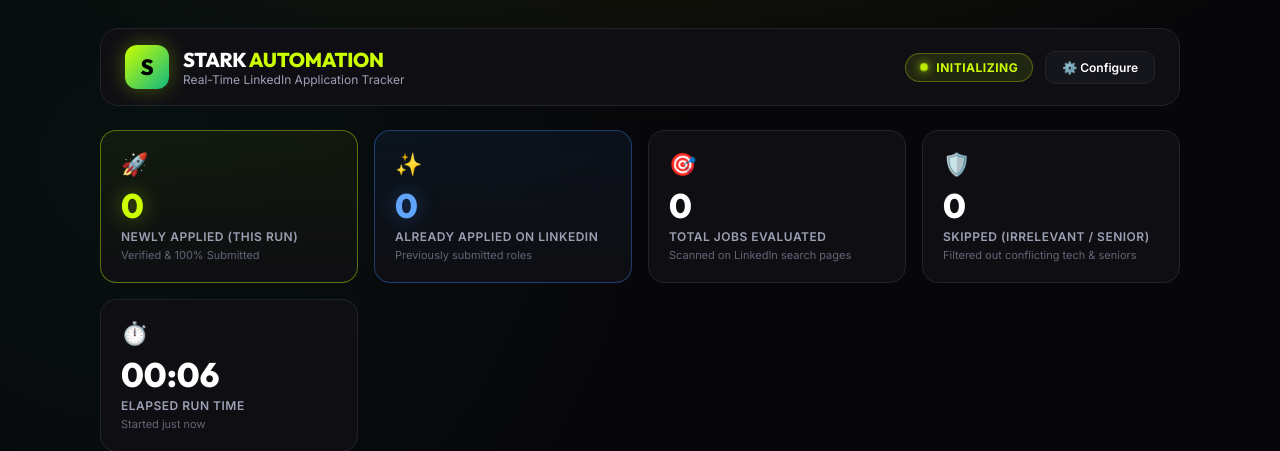
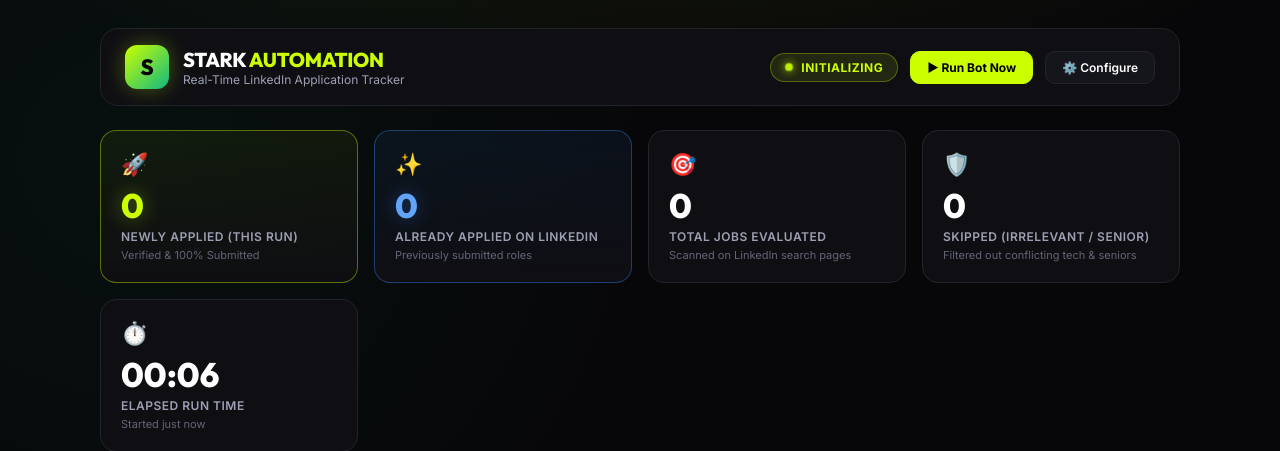
Before and after one commit to KaviiBarath/linkedin-job-ai, a Flask app: page /dashboard in a window 1280 px wide. Shown: the top 451 px of the page. Run offline with Flask 3, Linux system fonts and the light colour scheme; data that the repository does not hold is empty.

Commit message:
Fix localhost connection refused error, direct job_apply launcher and dashboard Run button

```diff
--- a/app.py
+++ b/app.py
@@ -13,7 +13,7 @@
 BASE_DIR = os.path.abspath(os.path.dirname(__file__))
 DATA_FILE = os.path.join(BASE_DIR, "user_config.txt")
 STATUS_FILE = os.path.join(BASE_DIR, "automation_status.json")
-BOT_SCRIPT = os.path.join(BASE_DIR, "run.py")
+BOT_SCRIPT = os.path.join(BASE_DIR, "job_apply.py")
 UPLOAD_FOLDER = os.path.join(BASE_DIR, "uploads")
 os.makedirs(UPLOAD_FOLDER, exist_ok=True)
 
@@ -101,8 +101,11 @@
         "summary_instruction": "Ready to launch automation."
     })
 
-@app.route('/submit', methods=['POST'])
+@app.route('/submit', methods=['GET', 'POST'])
 def submit_data():
+    if request.method == 'GET':
+        return redirect('/dashboard' if os.path.exists(STATUS_FILE) else '/')
+
     if request.method == 'POST':
         try:
             # 1. Handle uploaded resume file or fallback
@@ -185,8 +188,10 @@
             except Exception:
                 pass
 
-            # Launch automation runner in background
-            subprocess.Popen([sys.executable, BOT_SCRIPT], cwd=BASE_DIR)
+            # Launch automation runner in background with log redirection
+            log_path = os.path.join(BASE_DIR, "bot_execution.log")
+            log_f = open(log_path, "a", encoding="utf-8")
+            subprocess.Popen([sys.executable, "-u", BOT_SCRIPT], cwd=BASE_DIR, stdout=log_f, stderr=log_f)
 
             # Redirect immediately to the live monitoring dashboard
             return redirect('/dashboard')
@@ -195,6 +200,48 @@
             return f"<div style='background:#000;color:#ff4b4b;padding:40px;font-family:sans-serif;'><h1>Error: {e}</h1><a href='/' style='color:#ccff00;'>Go Back</a></div>"
     return redirect('/')
 
+@app.route('/start', methods=['GET', 'POST'])
+def start_bot():
+    """Starts or restarts the LinkedIn automation bot immediately using saved config."""
+    config = parse_existing_config()
+    roles = config.get("roles", "java developer fresher")
+    location = config.get("location", "Chennai, Tamil Nadu, India")
+    apply_mode = config.get("apply_mode", "both")
+    mode_label = {
+        "easy_apply": "Easy Apply (LinkedIn Native)",
+        "company_website": "Company Website (External Portals + AI)",
+        "both": "Both (LinkedIn + Company Portals)"
+    }.get(apply_mode, apply_mode)
+
+    initial_status = {
+        "status": "RUNNING",
+        "start_time": datetime.datetime.now().strftime("%Y-%m-%d %H:%M:%S"),
+        "end_time": None,
+        "role": roles,
+        "location": location,
+        "mode": mode_label,
+        "total_evaluated": 0,
+        "total_applied": 0,
+        "total_already_applied": 0,
+        "total_skipped": 0,
+        "current_evaluating": "Launching Chrome with Anti-Detection and Session Persistence...",
+        "applied_jobs": [],
+        "already_applied_jobs": [],
+        "skipped_jobs": [],
+        "summary_instruction": f"Automation active for '{roles}' in {location}."
+    }
+    try:
+        with open(STATUS_FILE, "w", encoding="utf-8") as sf:
+            json.dump(initial_status, sf, indent=2)
+    except Exception:
+        pass
+
+    log_path = os.path.join(BASE_DIR, "bot_execution.log")
+    log_f = open(log_path, "a", encoding="utf-8")
+    subprocess.Popen([sys.executable, "-u", BOT_SCRIPT], cwd=BASE_DIR, stdout=log_f, stderr=log_f)
+
+    return redirect('/dashboard')
+
 if __name__ == '__main__':
     port = int(os.environ.get("PORT", 5001))
     # Only open browser automatically when running locally
--- a/dashboard.html
+++ b/dashboard.html
@@ -603,6 +603,7 @@
                 <span class="pulse-dot"></span>
                 <span id="bot_status_text">INITIALIZING</span>
             </div>
+            <a href="http://127.0.0.1:5001/start" class="back-link-btn" id="run_bot_btn" style="background:#ccff00;color:#000;font-weight:700;border-color:#ccff00;">▶ Run Bot Now</a>
             <a href="/" class="back-link-btn">⚙️ Configure</a>
         </div>
     </header>
--- a/templates/dashboard.html
+++ b/templates/dashboard.html
@@ -603,6 +603,7 @@
                 <span class="pulse-dot"></span>
                 <span id="bot_status_text">INITIALIZING</span>
             </div>
+            <a href="/start" class="back-link-btn" style="background:#ccff00;color:#000;font-weight:700;border-color:#ccff00;">▶ Run Bot Now</a>
             <a href="/" class="back-link-btn">⚙️ Configure</a>
         </div>
     </header>
```
